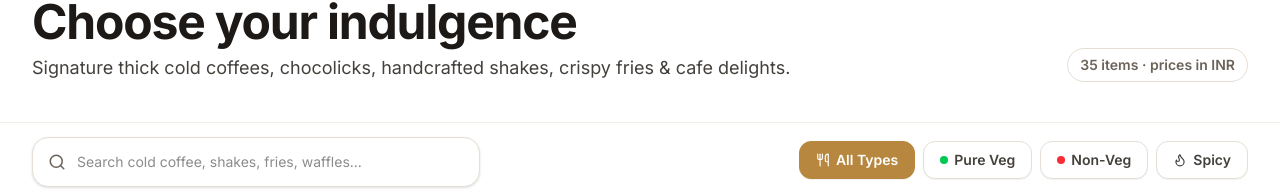
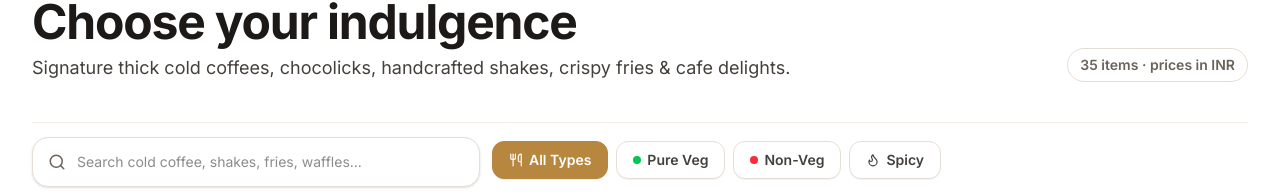
Before and after one commit to PS068/cafechococraze, a React (Vite) app: page / in a window 1280 px wide. Shown: the part 757-952 px from the top of the page. Built offline with nearby package versions, Linux system fonts and the light colour scheme; no server answers; the database is empty.

Commit message:
fix: prevent mobile horizontal scroll and lock touch-action to pan-y

```diff
--- a/src/components/public/CategoryTabs.tsx
+++ b/src/components/public/CategoryTabs.tsx
@@ -23,7 +23,7 @@ export default function CategoryTabs({ categories, activeCategory, onSelect }: C
   return (
     <div
       ref={scrollRef}
-      className="flex gap-2.5 overflow-x-auto hide-scrollbar pb-1"
+      className="flex gap-2.5 overflow-x-auto hide-scrollbar pb-1 w-full max-w-full"
     >
       {/* All tab */}
       <button
--- a/src/index.css
+++ b/src/index.css
@@ -65,6 +65,8 @@
 html {
   scroll-behavior: smooth;
   background: var(--bg-primary);
+  overflow-x: hidden;
+  max-width: 100vw;
 }
 
 body {
@@ -74,6 +76,15 @@ body {
   color: var(--text-primary);
   -webkit-font-smoothing: antialiased;
   -moz-osx-font-smoothing: grayscale;
+  overflow-x: hidden;
+  max-width: 100vw;
+  touch-action: pan-y;
+}
+
+#root {
+  overflow-x: hidden;
+  max-width: 100vw;
+  min-height: 100vh;
 }
 
 ::selection {
--- a/src/pages/PublicMenuPage.tsx
+++ b/src/pages/PublicMenuPage.tsx
@@ -94,7 +94,7 @@ export default function PublicMenuPage() {
   }
 
   return (
-    <div className="min-h-screen flex flex-col" style={{ backgroundColor: 'var(--bg-primary)' }}>
+    <div className="min-h-screen flex flex-col overflow-x-hidden w-full max-w-full" style={{ backgroundColor: 'var(--bg-primary)' }}>
       <Navbar />
 
       {/* Red Alert Banner: Store Temporarily Closed / Kitchen Paused */}
@@ -236,12 +236,12 @@ export default function PublicMenuPage() {
         </div>
 
         {/* Search & Dietary Filters Bar */}
-        <div className="sticky top-14 sm:top-[4.5rem] z-30 -mx-3 sm:-mx-6 lg:-mx-8 px-3 sm:px-6 lg:px-8 py-2.5 sm:py-3.5 mb-6 sm:mb-8 border-y backdrop-blur-xl" style={{ backgroundColor: 'color-mix(in srgb, var(--bg-primary) 88%, transparent)', borderColor: 'var(--border-subtle)' }}>
+        <div className="sticky top-14 sm:top-[4.5rem] z-30 w-full py-2.5 sm:py-3.5 mb-6 sm:mb-8 border-y backdrop-blur-xl" style={{ backgroundColor: 'color-mix(in srgb, var(--bg-primary) 88%, transparent)', borderColor: 'var(--border-subtle)' }}>
           <div className="flex flex-col md:flex-row md:items-center justify-between gap-3">
             <MenuSearch value={searchQuery} onChange={setSearchQuery} />
 
           {/* Dietary quick toggles */}
-          {hasDietarySignals && <div className="flex items-center gap-2 overflow-x-auto hide-scrollbar pb-1">
+          {hasDietarySignals && <div className="flex items-center gap-2 overflow-x-auto hide-scrollbar pb-1 w-full max-w-full">
             <button
               onClick={() => setDietaryFilter('all')}
               className="px-3.5 sm:px-4 py-1.5 sm:py-2 rounded-xl text-xs sm:text-sm font-semibold flex items-center gap-1.5 border transition-all whitespace-nowrap cursor-pointer shadow-2xs"
```
